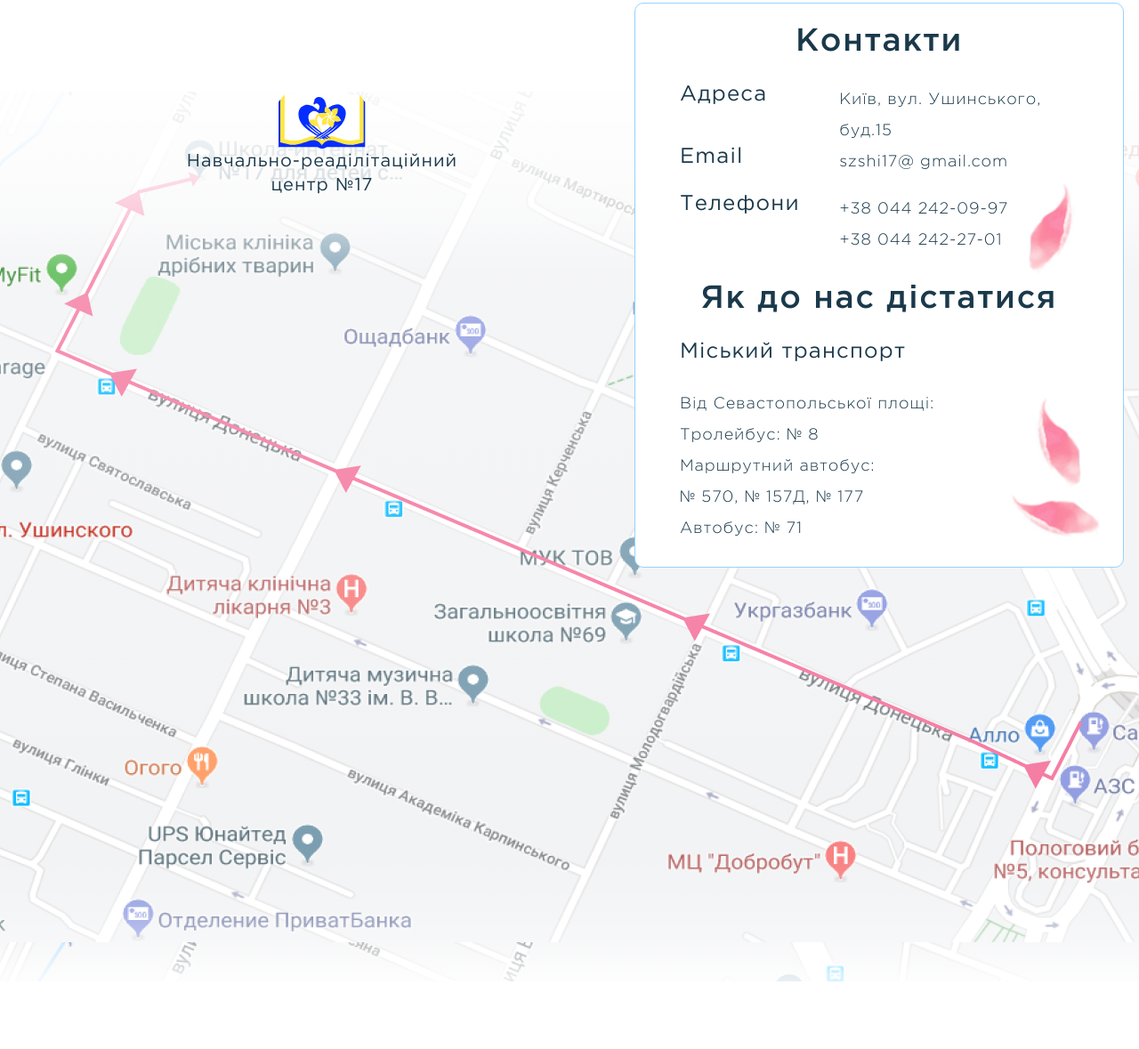
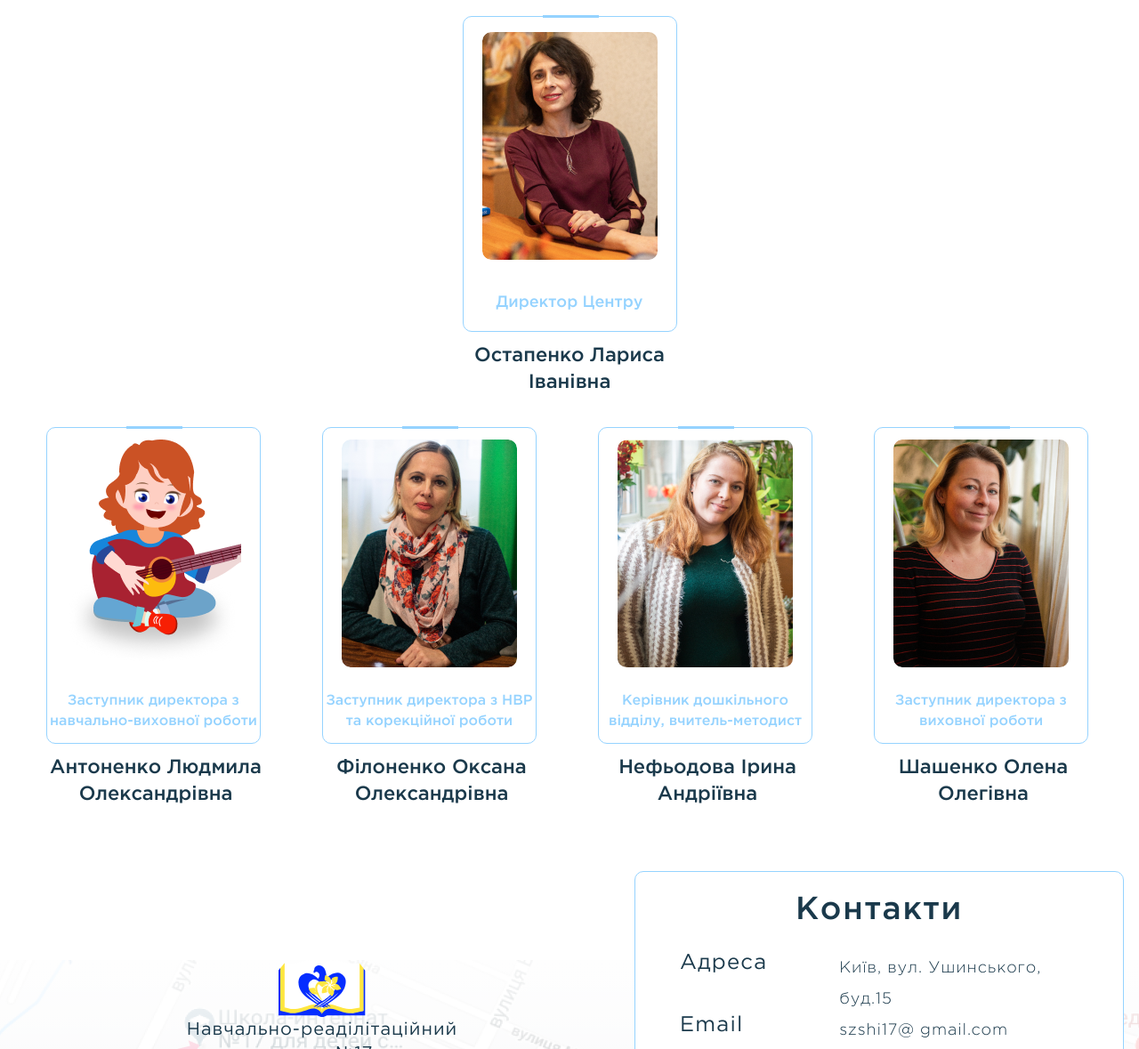
Before and after one commit to tfetisova/click-to-school, a website: page src/index.html in a window 1280 px wide. Shown: the part 1839-3018 px from the top of the page at 89% size. Drawn offline with nearby package versions, Linux system fonts and the light colour scheme; files that its build step writes are made by us from their sources; files whose address does not match are found by name.

Commit message:
create our team section

```diff
--- a/src/index.html
+++ b/src/index.html
@@ -48,46 +48,48 @@
 <section class="our-team">
     <div class="container">
         <h3 class="section-subtitle">Наша команда</h3>
-        <a class="team-member">
+        <div class="team-member flex">
             <div class="border-of-image">
-                <div class="photo-of-member" style="background: url('img/CL2A2139 1.png');"></div>
-                <p class="position-of-member"></p>
+                <div class="photo-of-member" style="background: url('img/CL2A2139 1.png') no-repeat;"></div>
+                <p class="position-of-member director">Директор Центру</p>
             </div>
-            <p class="name-of-member"></p>
-            <p class="name-of-member"></p>
-        </a>
-        <a class="team-member">
-            <div class="border-of-image">
-                <div class="photo-of-member" style="background: url('img/CL2A2108 2.png');"></div>
-                <p class="position-of-member"></p>
+            <p class="name-of-member">Остапенко Лариса</p>
+            <p class="name-of-member">Іванівна</p>
+        </div>
+        <div class="our-team-flex-container">
+            <div class="team-member">
+                <div class="border-of-image">
+                    <div class="photo-of-member" style="background: url('img/учитель.png') no-repeat;"></div>
+                    <p class="position-of-member">Заступник директора з навчально-виховної роботи</p>
+                </div>
+                <p class="name-of-member">Антоненко Людмила</p>
+                <p class="name-of-member">Олександрівна</p>
             </div>
-            <p class="name-of-member"></p>
-            <p class="name-of-member"></p>
-        </a>
-        <a class="team-member">
-            <div class="border-of-image">
-                <div class="photo-of-member" style="background: url('img/CL2A2139 3.png');"></div>
-                <p class="position-of-member"></p>
+            <div class="team-member">
+                <div class="border-of-image">
+                    <div class="photo-of-member" style="background: url('img/CL2A2108 2.png') no-repeat;"></div>
+                    <p class="position-of-member">Заступник директора з НВР та корекційної роботи</p>
+                </div>
+                <p class="name-of-member">Філоненко Оксана</p>
+                <p class="name-of-member">Олександрівна</p>
             </div>
-            <p class="name-of-member"></p>
-            <p class="name-of-member"></p>
-        </a>
-        <a class="team-member">
-            <div class="border-of-image">
-                <div class="photo-of-member" style="background: url('img/CL2A2156 4.png');"></div>
-                <p class="position-of-member"></p>
+            <div class="team-member">
+                <div class="border-of-image">
+                    <div class="photo-of-member" style="background: url('img/CL2A2139 3.png') no-repeat;"></div>
+                    <p class="position-of-member">Керівник дошкільного відділу, вчитель-методист</p>
+                </div>
+                <p class="name-of-member">Нефьодова Ірина</p>
+                <p class="name-of-member">Андріївна</p>
             </div>
-            <p class="name-of-member"></p>
-            <p class="name-of-member"></p>
-        </a>
-        <a class="team-member">
-            <div class="border-of-image">
-                <div class="photo-of-member" style="background: url('img/CL2A2139 1.png');"></div>
-                <p class="position-of-member"></p>
+            <div class="team-member">
+                <div class="border-of-image">
+                    <div class="photo-of-member" style="background: url('img/CL2A2156 4.png') no-repeat;"></div>
+                    <p class="position-of-member">Заступник директора з виховної роботи</p>
+                </div>
+                <p class="name-of-member">Шашенко Олена</p>
+                <p class="name-of-member">Олегівна</p>
             </div>
-            <p class="name-of-member"></p>
-            <p class="name-of-member"></p>
-        </a>
+        </div>
     </div>
 </section>
 //= html-templates/map.html
--- /dev/null
+++ b/src/scss/sections/_our-team.scss
@@ -0,0 +1,70 @@
+.our-team {
+    padding-bottom: 72px;
+    font-family: $mainFont;
+    font-style: normal;
+    font-weight: 500;
+}
+.team-member.flex {
+    display: flex;
+    flex-direction: column;
+    align-items: center;
+    width: 100%;
+    margin-top: 15px;
+}
+.our-team-flex-container {
+    display: flex;
+    width: 100%;
+    justify-content: space-around;
+    margin-top: 35px;
+}
+.team-member {
+    width: 246px;
+    height: 427px;
+    text-align: center;
+}
+.border-of-image {
+    display: flex;
+    flex-direction: column;
+    align-items: center;
+    justify-content: space-around;
+    width: 241px;
+    height: 356px;
+    background: #FFFFFF;
+    border: 0.5px solid #95D3FF;
+    box-sizing: border-box;
+    border-radius: 10px;
+    position: relative;
+    margin-bottom: 12px;
+    &::before {
+        content: '';
+        background-color: #95D3FF;
+        width: 63px;
+        height: 3px;
+        position: absolute;
+        left: 89px;
+        top: -2px;
+    }
+}
+.photo-of-member {
+    width: 197px;
+    height: 256px;
+    border-radius: 10px;
+    margin: 0 auto;
+}
+.position-of-member{
+    line-height: 30px;
+    color: #95D3FF;
+    font-weight: 500;
+    font-size: 16px;
+    line-height: 23px;
+    text-align: center;
+}
+.position-of-member.director {
+    font-size: 18px;
+    line-height: 30px;
+}
+.name-of-member {
+    font-size: 22px;
+    line-height: 30px;
+    color: #1A394B;
+}
--- a/src/scss/style.scss
+++ b/src/scss/style.scss
@@ -154,3 +154,4 @@ body{
 @import "sections/map";
 @import "sections/footer";
 @import "pages/sp-service";
+@import "sections/our-team";
```
Also changed, not shown: build/css/style.css, build/img/Group 78.png, build/img/Group 788.png, build/img/boy&girl on cloud.png, build/img/leaf horizontal.png (deleted), build/img/leaf left rotate.png (deleted), build/img/leaf right rotate.png (deleted), build/img/leaves left rotate.png (deleted), build/img/leaves.png (deleted), build/img/map.png, build/img/short-about-img.png, build/img/subtitle-dots.svg (deleted), build/img/учитель.png (added), build/index.html, 1 more files.
